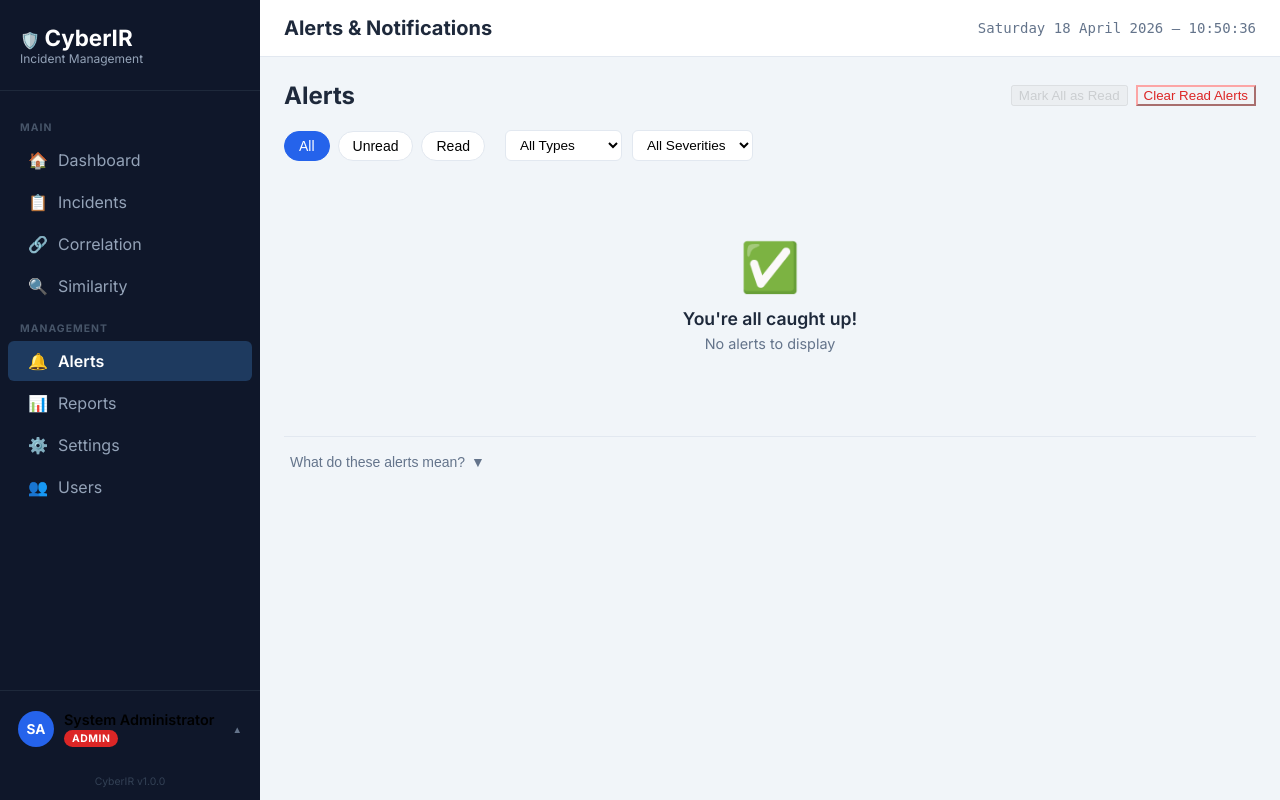
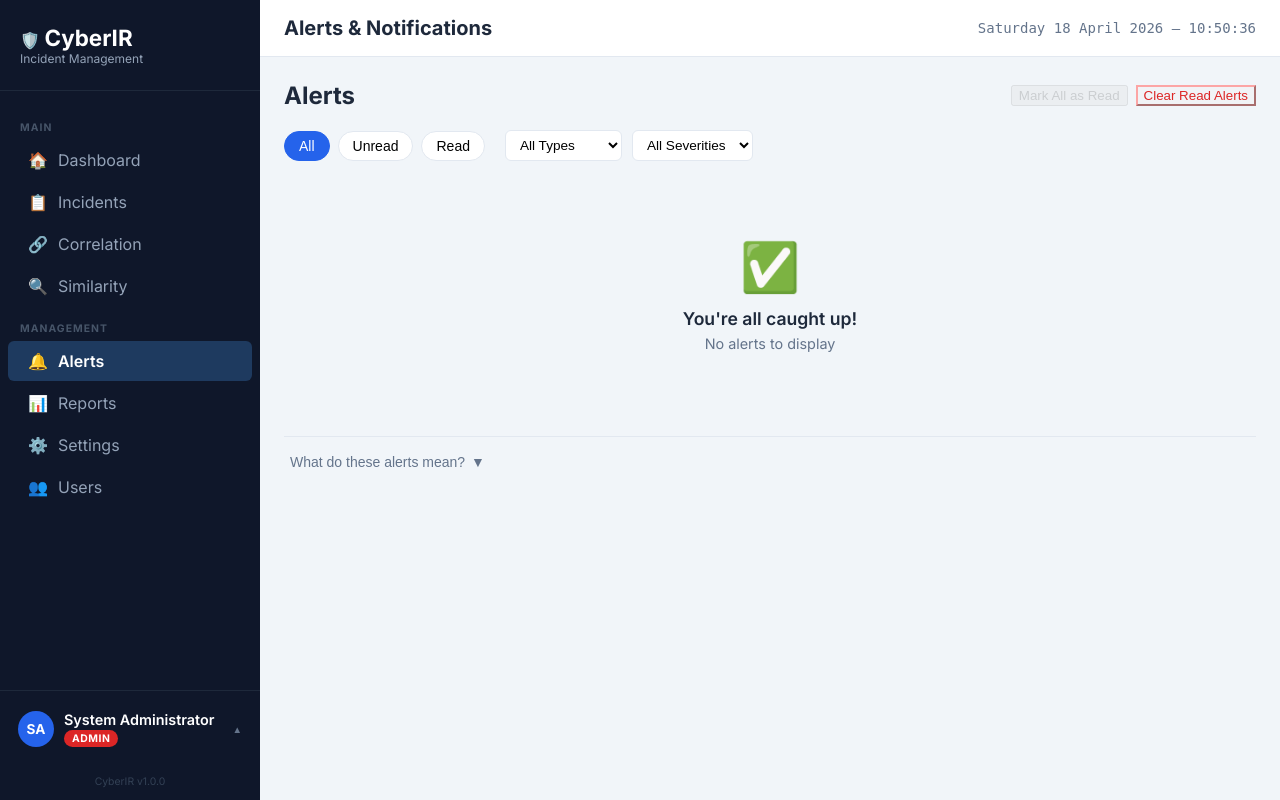
Before and after one commit to dannodanny0907/CyberIR, a Flask app: page /alerts in a window 1280 px wide. Run offline with Flask 3, Linux system fonts and the light colour scheme; a user stored in the database is signed in; data that the repository does not hold is empty.

```diff
--- a/cyberir/frontend/templates/base.html
+++ b/cyberir/frontend/templates/base.html
@@ -92,7 +92,7 @@
 
         <div class="sidebar-user-info" style="display:flex; flex-direction:column; min-width:0;">
           <div class="sidebar-user-name" id="sidebarUserName"
-            style="font-weight: 600; font-size: 0.9rem; white-space: nowrap; overflow: hidden; text-overflow: ellipsis;">
+            style="color: white; font-weight: 600; font-size: 0.9rem; white-space: nowrap; overflow: hidden; text-overflow: ellipsis;">
             {{ current_user.full_name }}
           </div>
           <span class="role-badge role-{{ current_user.role.lower() }}" style="margin-top:2px;">
```
